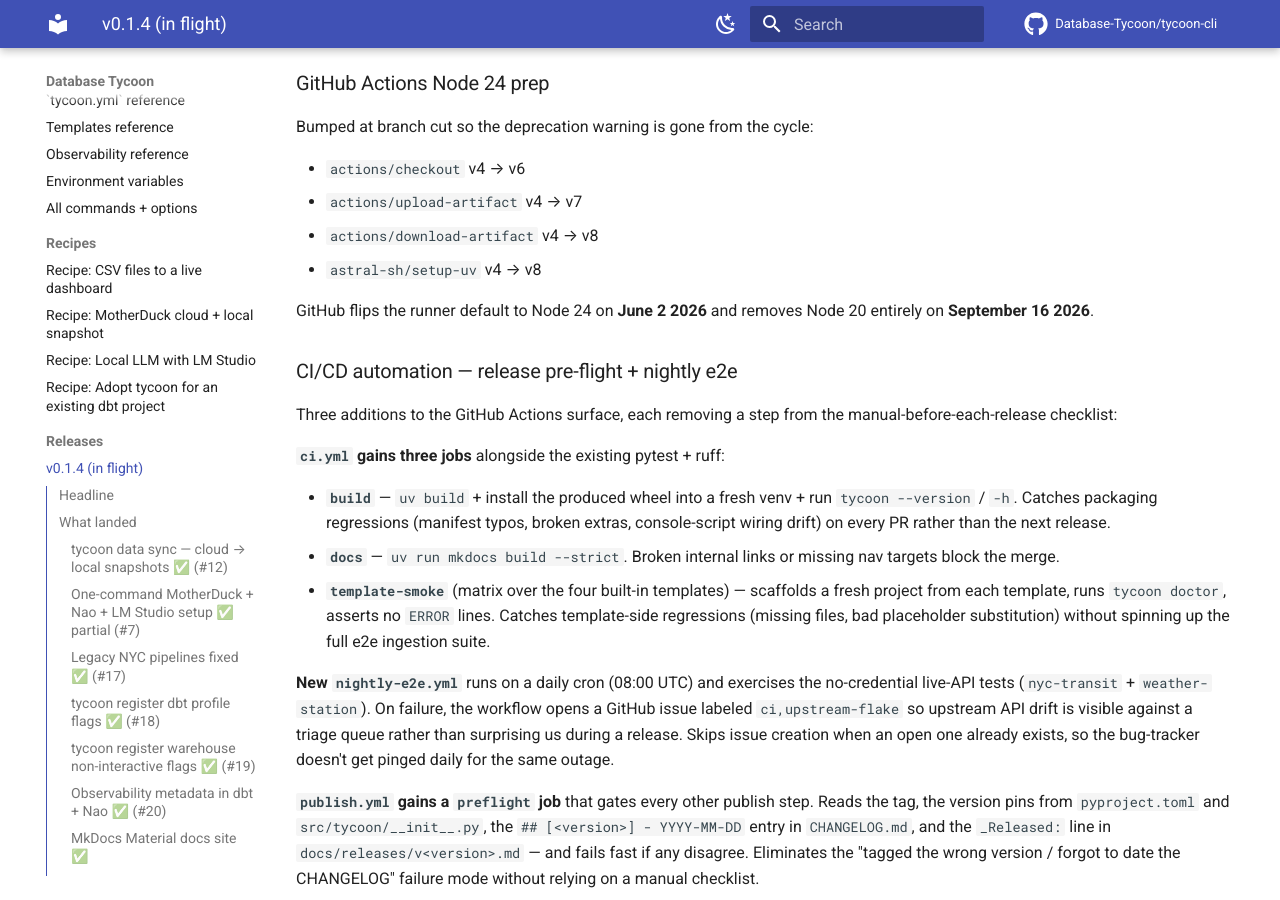
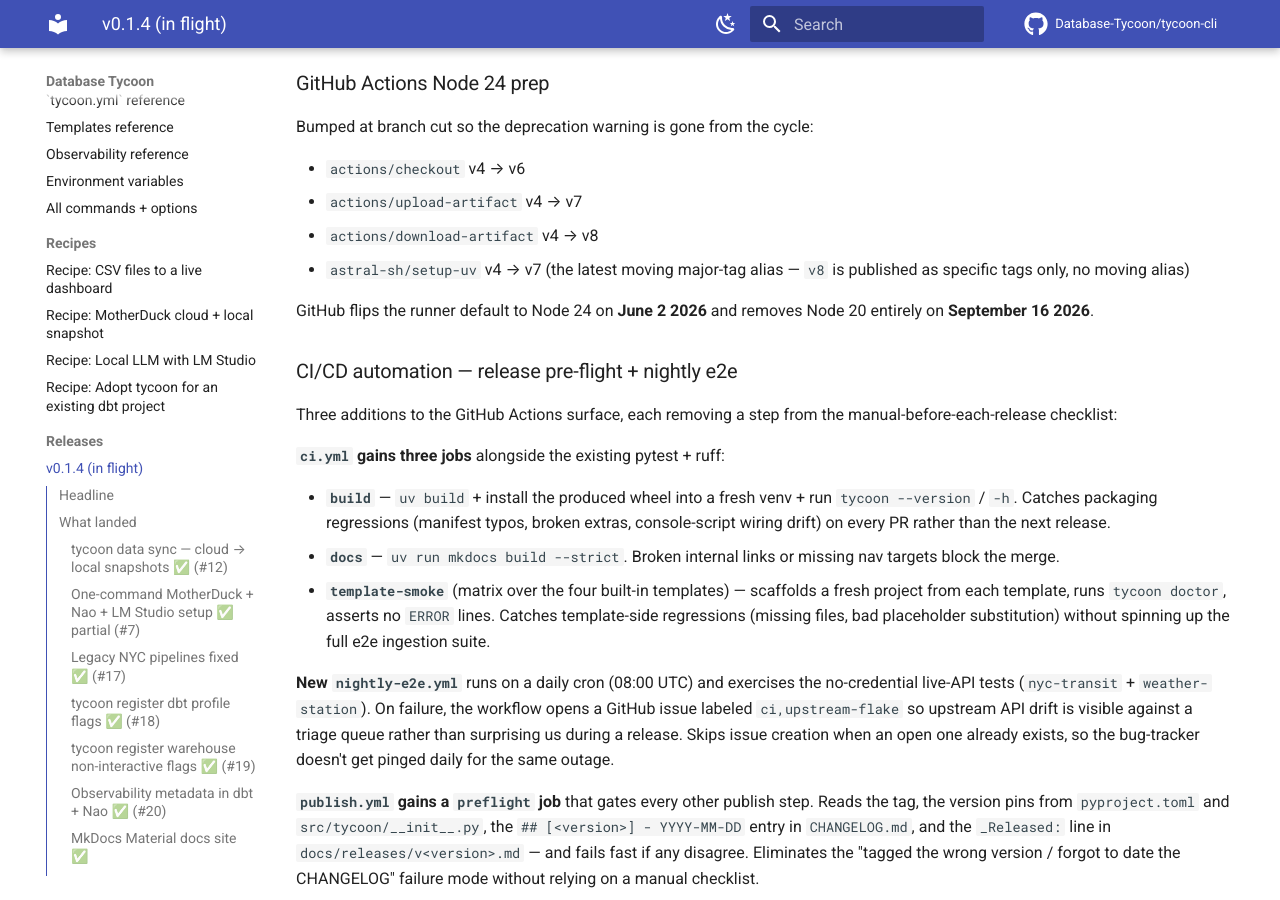
Before and after one commit to Database-Tycoon/tycoon-cli, an MkDocs documentation site: the page built from docs/releases/v0.1.4.md, in a window 1280 px wide and 900 px high, scrolled down 3920 px. Built offline with MkDocs 1.6.1 and Material for MkDocs 9.7.7, drawn with Linux system fonts in a browser that asks for light colours; comment, search, counter and statistics services are not loaded.

Commit message:
ci: pin astral-sh/setup-uv to v7 (no v8 moving tag exists yet)
The CI run on the v0.1.4 PR caught this — `setup-uv@v8` failed across
every job with `unable to resolve action astral-sh/setup-uv@v8, unable
to find version v8`. The action publishes specific-version tags
(v8.0.0, v8.1.0) but the moving major-tag aliases stop at v7.

Reverting all four workflows (ci.yml × 5 uses, e2e.yml, publish.yml,
nightly-e2e.yml) to @v7. Still Node 24 compatible; just one major
behind the absolute head.

Caught by the new ci.yml gates working as intended — exactly the kind
of mistake the pre-flight automation is meant to surface before a
human-driven release misses it.

Co-Authored-By: Claude Opus 4.7 (1M context) <noreply@anthropic.com>

```diff
--- a/docs/releases/v0.1.4.md
+++ b/docs/releases/v0.1.4.md
@@ -216,7 +216,8 @@ Bumped at branch cut so the deprecation warning is gone from the cycle:
 - `actions/checkout` v4 → v6
 - `actions/upload-artifact` v4 → v7
 - `actions/download-artifact` v4 → v8
-- `astral-sh/setup-uv` v4 → v8
+- `astral-sh/setup-uv` v4 → v7 (the latest moving major-tag alias —
+  `v8` is published as specific tags only, no moving alias)
 
 GitHub flips the runner default to Node 24 on **June 2 2026** and
 removes Node 20 entirely on **September 16 2026**.
```
Also changed, not shown: CHANGELOG.md (+1 -1 lines), 4 other files.
